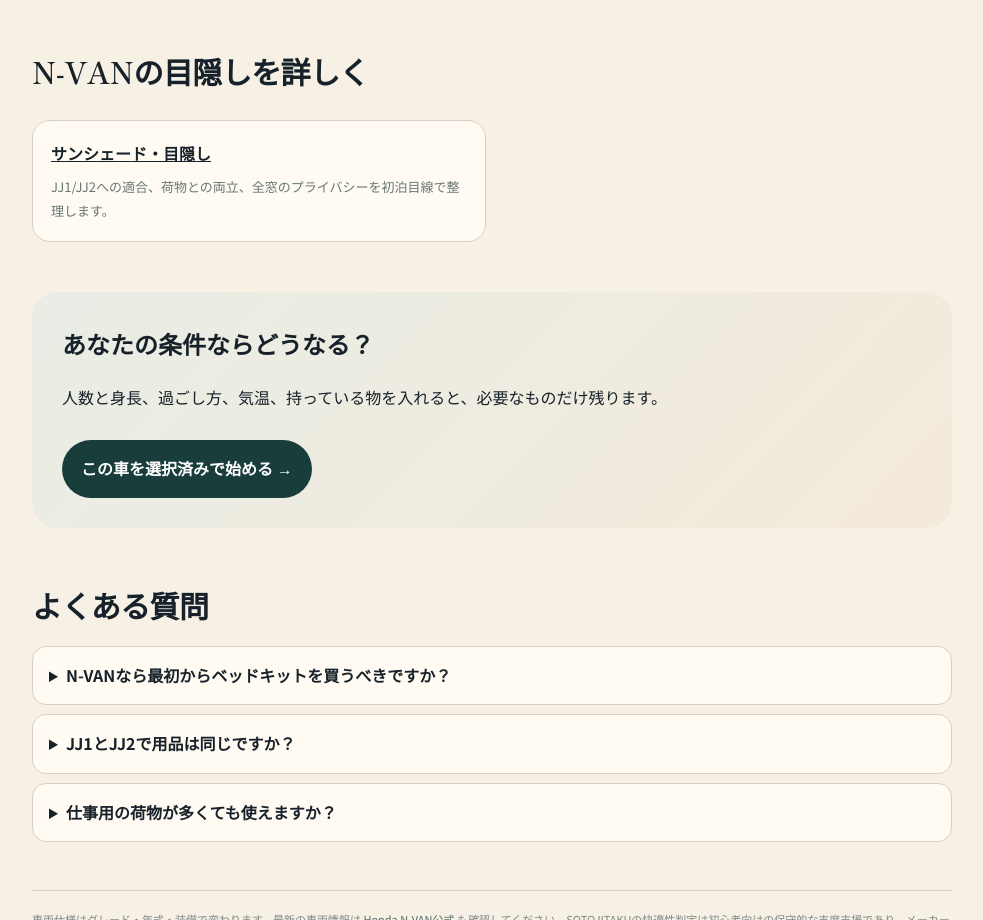
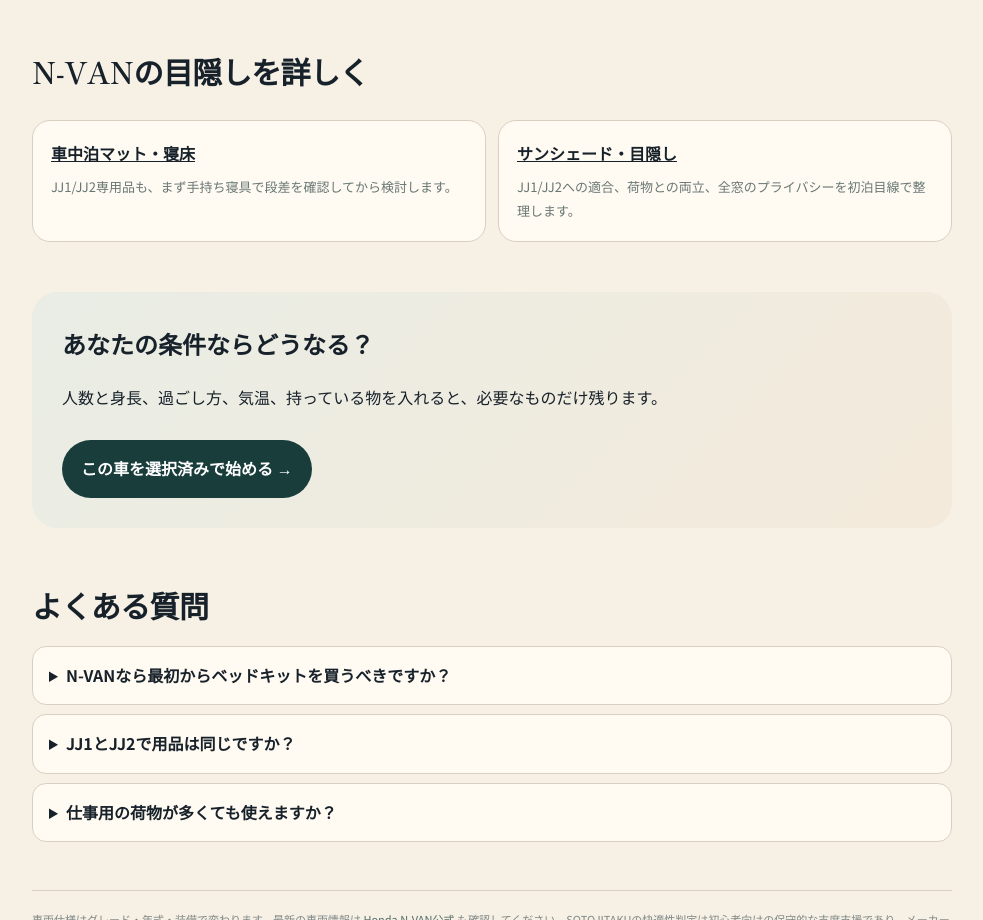
Before and after one commit to stusaurus/sotojitaku, a website: page car-stay/car/n-van/index.html in a window 1280 px wide. Shown: the part 3020-3940 px from the top of the page, without its empty margins (148-1131 px from the left). Drawn offline with Linux system fonts and the light colour scheme.

Commit message:
Link CAR STAY mat intent page

```diff
--- a/car-stay/car/n-van/index.html
+++ b/car-stay/car/n-van/index.html
@@ -16,7 +16,7 @@
 <section class="measure"><h3>測るなら、たくさん測らなくていい。</h3><p>N-VANは用品が豊富でも、あなたの荷物量や寝方は別です。寝床長・最狭幅に加えて、夜間に残る荷物の置き場も写真で確認しておくと失敗が減ります。</p><ol><li>実際に寝床として使う区間の長さ</li><li>寝床の一番狭い部分の幅</li><li>段差が気になる場合だけ、その高さ</li></ol><p>車内寸法のカタログ値ではなく、あなたが実際に作る寝床を測るのがポイントです。</p></section>
 <section class="section"><h2>最初に買う物を増やさない</h2><p>車中泊用品を一式そろえる必要はありません。家の寝具やモバイルバッテリーで代用できるなら、まずそれを使います。</p><div class="check-grid"><div class="check"><b>家庭寝具</b><p>初泊では専用寝袋より先に活用。</p></div><div class="check"><b>JJ1/JJ2用目隠し</b><p>監査済みフルセット候補あり。</p></div><div class="check"><b>収納</b><p>寝床とぶつかったときだけ追加。</p></div><div class="check"><b>ベッドキット</b><p>初泊ではOPTIONAL。継続利用者向けの上位解決に分けます。</p></div></div><p>商品は「その車種・世代・仕様への適合」「現在販売中」「価格」「楽天アフィリエイト先」を監査できたものだけをBuilder結果に出します。監査できない商品は、売上機会があっても表示しません。</p></section>
 <section class="section"><h2>安全判定は買い物より先</h2><p>荷室が広く使えても、車内で火器を使う、就寝中にアイドリングを前提にする、高温夜に装備だけで対応するといった計画はCAR STAYでは止めます。</p><p>道の駅やSA・PAは、CAR STAYでは宿泊施設としてREADY判定しません。施設ごとの利用ルールを確認し、初回はRVパークやオートキャンプ場など、車中泊利用が明確な場所を優先します。</p></section>
-<section class="section"><h2>N-VANの目隠しを詳しく</h2><div class="check-grid"><div class="check"><b><a href="./shade/">サンシェード・目隠し</a></b><p>JJ1/JJ2への適合、荷物との両立、全窓のプライバシーを初泊目線で整理します。</p></div></div></section>
+<section class="section"><h2>N-VANの目隠しを詳しく</h2><div class="check-grid"><div class="check"><b><a href="./mat/">車中泊マット・寝床</a></b><p>JJ1/JJ2専用品も、まず手持ち寝具で段差を確認してから検討します。</p></div><div class="check"><b><a href="./shade/">サンシェード・目隠し</a></b><p>JJ1/JJ2への適合、荷物との両立、全窓のプライバシーを初泊目線で整理します。</p></div></div></section>
 <section class="builder-box"><h2>あなたの条件ならどうなる？</h2><p>人数と身長、過ごし方、気温、持っている物を入れると、必要なものだけ残ります。</p><a class="cta" href="../../?vehicle=honda-nvan-jj1-jj2&from=seo&entry=n-van">この車を選択済みで始める →</a></section>
 <section class="section faq"><h2>よくある質問</h2><details><summary>N-VANなら最初からベッドキットを買うべきですか？</summary><p>いいえ。まず手持ち寝具で一泊し、寝心地や収納に不満が出た場合に検討する方が無駄が少なくなります。</p></details><details><summary>JJ1とJJ2で用品は同じですか？</summary><p>商品によって適合表記が異なります。JJ1/JJ2双方への適合を確認できた商品だけ両方に出します。</p></details><details><summary>仕事用の荷物が多くても使えますか？</summary><p>寝床サイズだけでなく荷物置き場が成立するかを見る必要があります。Builderでは快適性判定と別に荷物の工夫を前提にします。</p></details></section>
 <p class="source-note">車両仕様はグレード・年式・装備で変わります。最新の車両情報は <a href="https://www.honda.co.jp/N-VAN/" rel="nofollow">Honda N-VAN公式</a> も確認してください。SOTOJITAKUの快適性判定は初心者向けの保守的な支度支援であり、メーカー保証値や法的な宿泊可否を置き換えるものではありません。</p>
```
